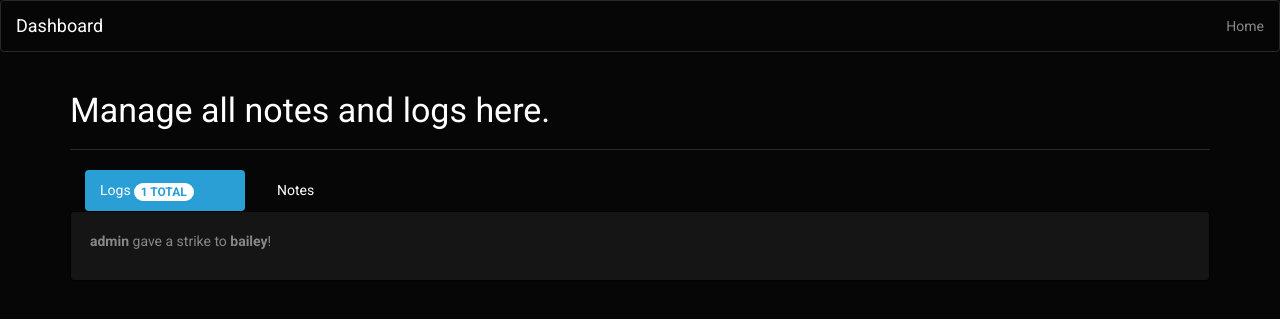
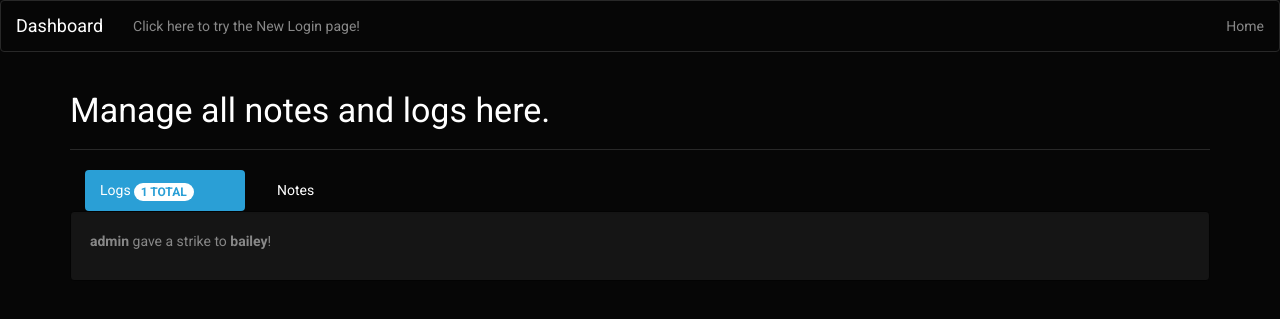
Before and after one commit to Kalaborative/EventShack, a Flask app: page /logs in a window 1280 px wide. Shown: the top 319 px of the page. Run offline with Flask 2, Linux system fonts and the light colour scheme; data comes from the database, SQL or seed files in the repository; some libraries are stand-ins or nearby versions.

```diff
--- a/templates/base.html
+++ b/templates/base.html
@@ -15,6 +15,9 @@
     <div class="navbar-header">
       <a class="navbar-brand" href="{{ url_for('success') }}">Dashboard</a>
     </div>
+		<ul class="nav navbar-nav">
+			<li><a href="{{ url_for('test') }}">Click here to try the New Login page!</a></li>
+		</ul>
 		<ul class="nav navbar-nav navbar-right">
         <li><a href="{{ url_for('home') }}">Home</a></li>
       </ul>
```
